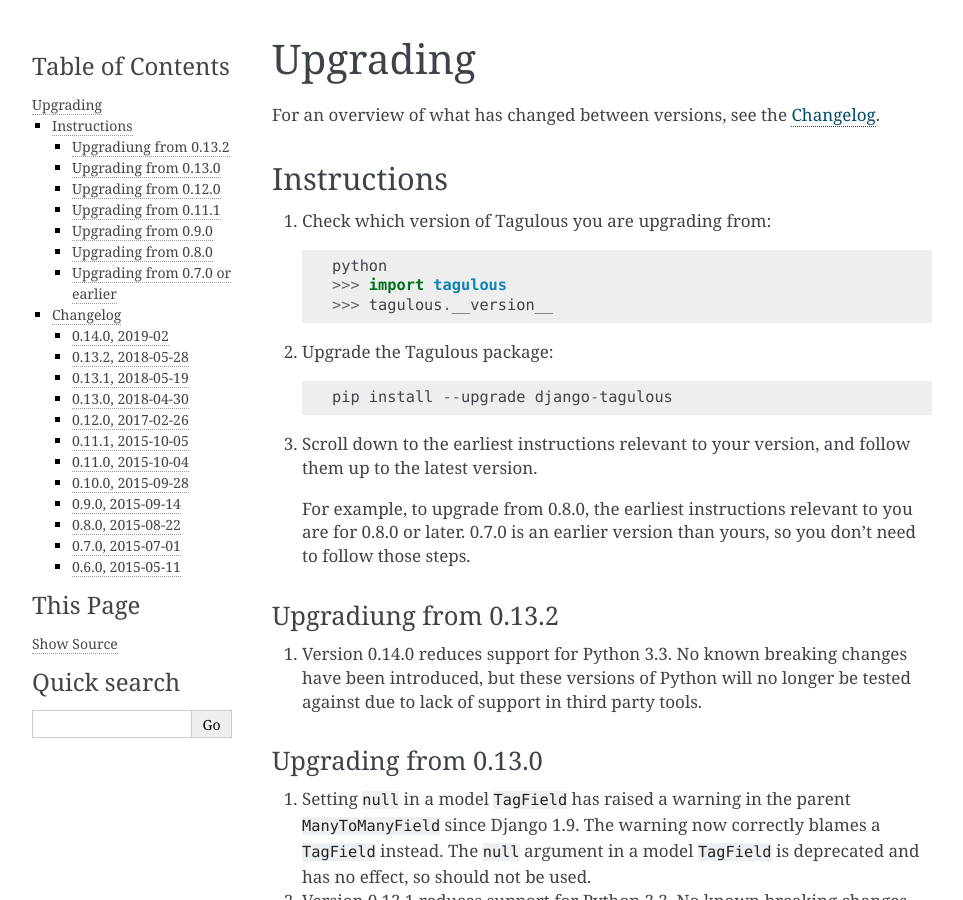
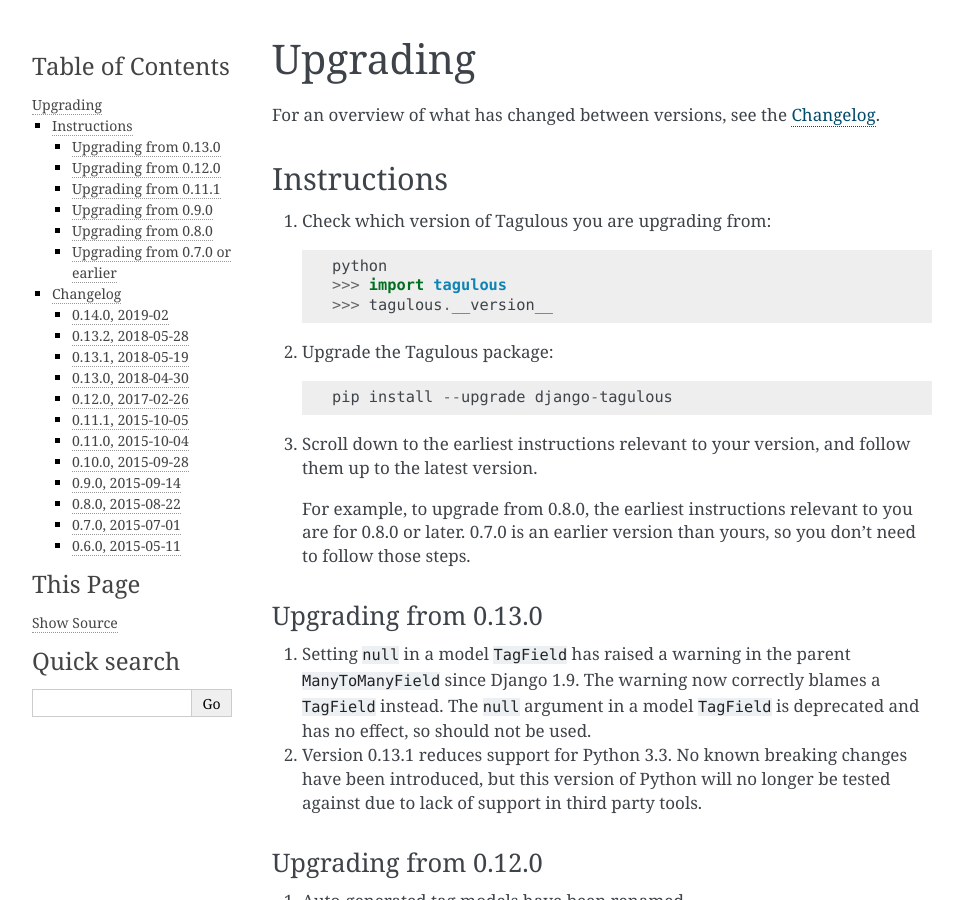
Before and after one commit to radiac/django-tagulous, a Sphinx documentation site: the page built from docs/upgrading.rst, in a window 1280 px wide and 900 px high. Shown: the whole window, without its empty margins (148-1111 px from the left). Built offline with Sphinx 7.4.7, drawn with Linux system fonts in a browser that asks for light colours; some of the changed text lies outside the part shown.

```diff
--- a/README.rst
+++ b/README.rst
@@ -25,7 +25,7 @@ Features
 * Supports trees of nested tags, for detailed categorisation
 * Admin support for managing tags and tagged models
 
-Version 0.13.2; supports Django 1.4.2 to 1.11, on Python 2.7 and 3.2 to 3.6.
+Version 0.14.0; supports Django 1.4.2 to 2.1, on Python 2.7 and 3.2 to 3.7.
 
 See the `Documentation <http://radiac.net/projects/django-tagulous/documentation/>`_
 for details of how Tagulous works; in particular:
--- a/docs/index.rst
+++ b/docs/index.rst
@@ -7,7 +7,7 @@ and ``ManyToManyField``, giving you all their normal power with a sprinkling of
 tagging syntactic sugar, and a full set of extra
 :doc:`features <introduction>`.
 
-Version 0.13.2
+Version 0.14.0
 
 
 .. seealso::
--- a/docs/upgrading.rst
+++ b/docs/upgrading.rst
@@ -24,16 +24,6 @@ Instructions
    For example, to upgrade from 0.8.0, the earliest instructions relevant to
    you are for 0.8.0 or later. 0.7.0 is an earlier version than yours, so you
    don't need to follow those steps.
-
-
-.. _upgrade_0-14-2:
-
-Upgradiung from 0.13.2
-----------------------
-
-1. Version 0.14.0 reduces support for Python 3.3. No known breaking changes
-   have been introduced, but these versions of Python will no longer be tested
-   against due to lack of support in third party tools.
 
 
 .. _upgrade_0-13-0:
@@ -289,8 +279,8 @@ Feature:
 * Add Django 2.0 support (fixes #48, #65)
 * Add Django 2.1 support (fixes #56, #58)
 
-Changes:
-* Reduce support for Python 3.3
+Bugfix:
+* Fix example project (fixes #64)
 
 Thanks to:
 * Diego Ubirajara (dubirajara) for Widget.render() fix (#58)
@@ -305,6 +295,7 @@ Feature:
 
 0.13.1, 2018-05-19
 ------------------
+
 See :ref:`upgrade instructions <upgrade_0-13-0>`
 
 Bugfix:
@@ -317,6 +308,7 @@ Changes:
 
 0.13.0, 2018-04-30
 ------------------
+
 See :ref:`upgrade instructions <upgrade_0-12-0>`
 
 Feature:
--- a/setup.py
+++ b/setup.py
@@ -3,7 +3,7 @@ import re
 import sys
 from setuptools import setup, find_packages
 
-VERSION = "0.13.2"
+VERSION = "0.14.0"
 
 def read(fname):
     return open(os.path.join(os.path.dirname(__file__), fname)).read()
--- a/tagulous/__init__.py
+++ b/tagulous/__init__.py
@@ -5,7 +5,7 @@ Django Tagulous - Fabulous Tags
 from __future__ import unicode_literals
 
 
-__version__ = "0.13.2"
+__version__ = "0.14.0"
 __license__ = "BSD"
 __author__ = "Richard Terry"
 __credits__ = [
```
Also changed, not shown: docs/models/fields.rst (+0 -20 lines).
